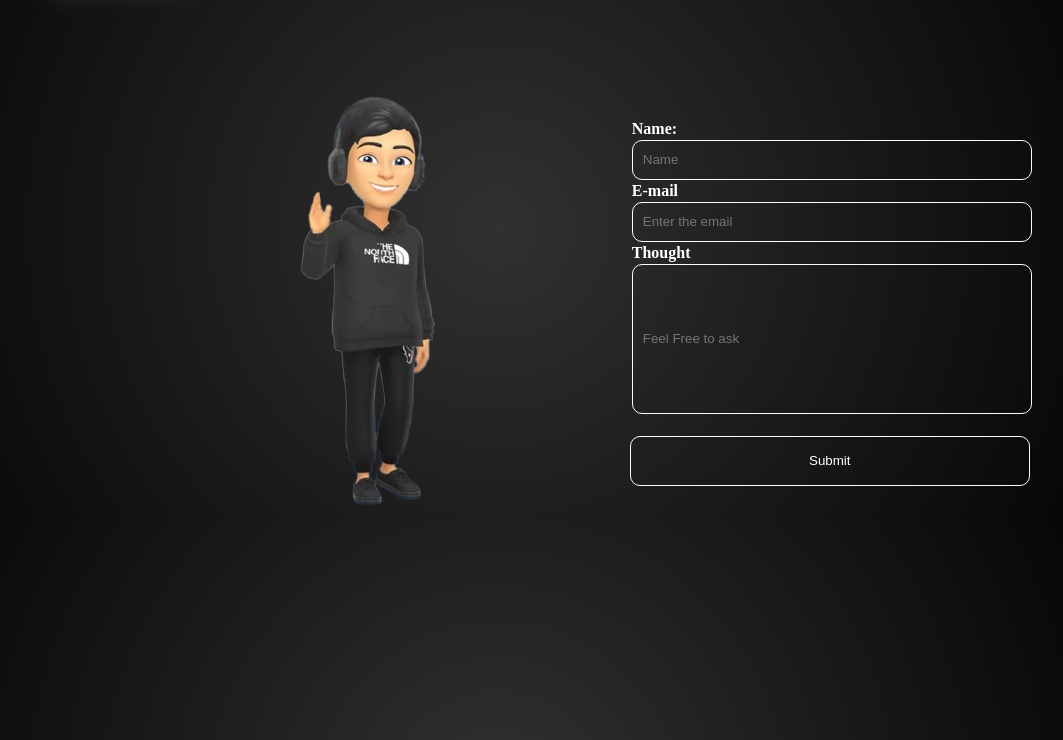
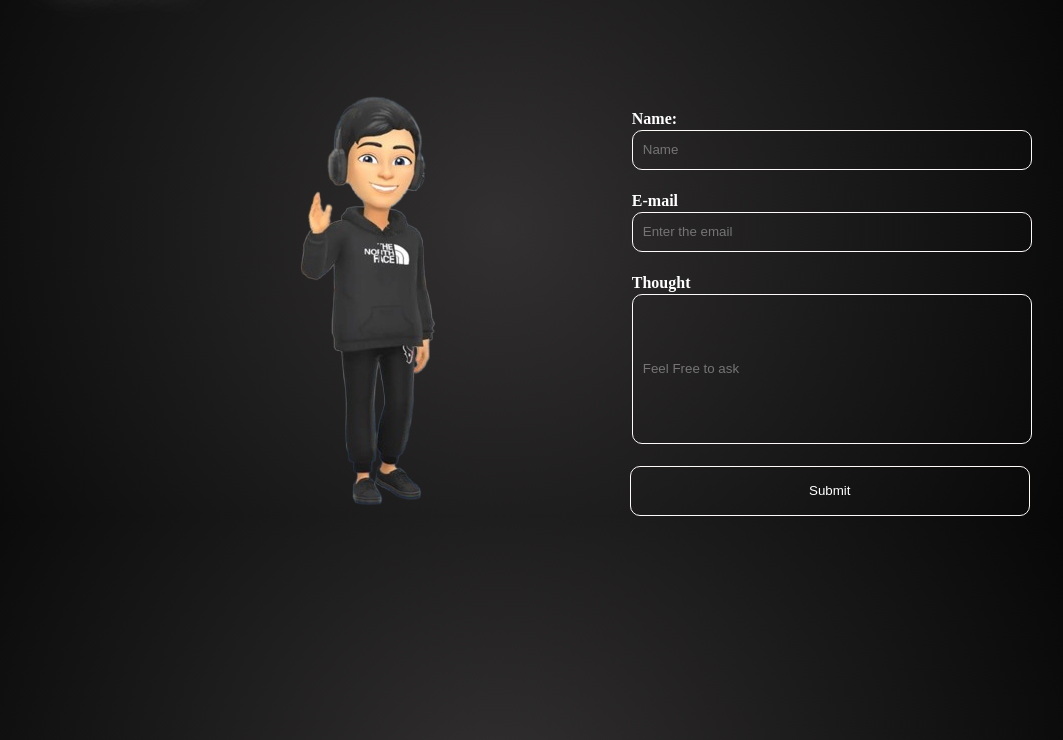
Before and after one commit to Yogeshwaran003/sample_portfolio, a plain HTML site: page ContactMe.html in a window 1280 px wide. Shown: the part 60-800 px from the top of the page, without its empty margins (142-1205 px from the left). Drawn offline with Linux system fonts and the light colour scheme; a web font is replaced by a local one.

Commit message:
update : contact_Pages

```diff
--- a/ContactMe.html
+++ b/ContactMe.html
@@ -26,19 +26,19 @@
         <div>
             <table>
                 <tr>
-                    <th>Name:</th>
+                    <th class="contact_text">Name:</th>
                 </tr>
                 <tr>
                     <th><input class="normal_text" placeholder="Name" type="text"></th>
                 </tr>
                 <tr>
-                    <th>E-mail</th>
+                    <th class="contact_text">E-mail</th>
                 </tr>
                 <tr>
                     <th><input class="normal_text" type="email" placeholder="Enter the email"></th>
                 </tr>
                 <tr>
-                    <th>Thought</th>
+                    <th class="contact_text">Thought</th>
                 </tr>
                 <tr>
                     <th><input type="text" class="thought_input" placeholder="Feel Free to ask "></th>
--- a/style.css
+++ b/style.css
@@ -395,3 +395,7 @@ nav div a {
 .button_in_contact:hover{
     background-color: gray;
 }
+
+.contact_text{
+    padding-top: 20px;
+}
```
